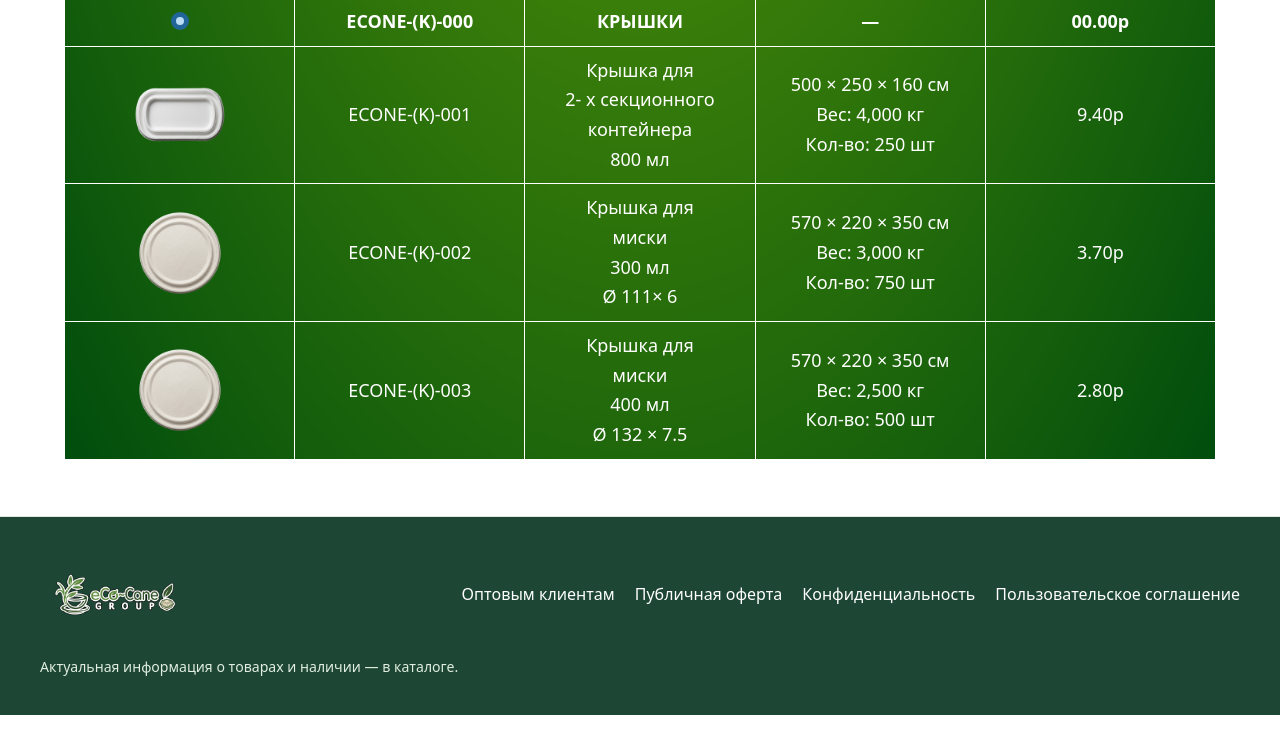
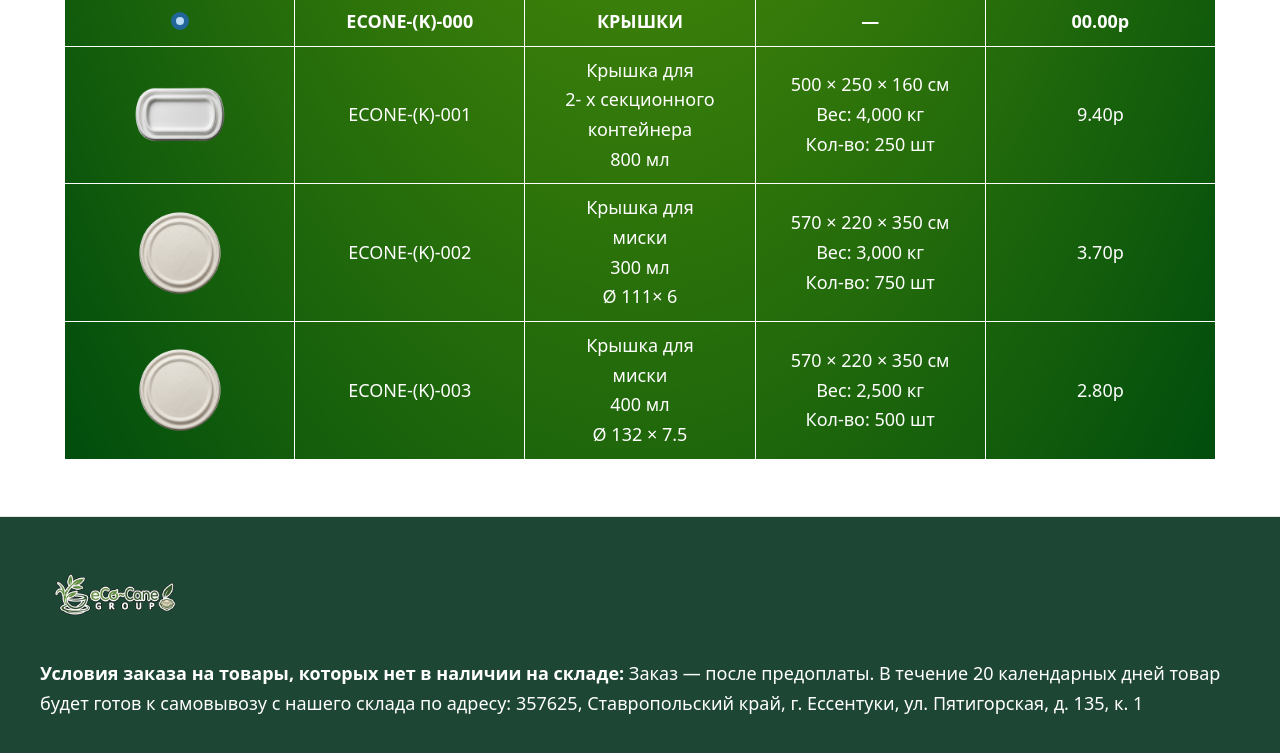
Before and after one commit to blvllxlam/E_PRICE, a plain HTML site: page ECONE/index.html in a window 1280 px wide. Shown: the part 2686-3439 px from the top of the page. Before the commit the page ends 3401 px from the top, so only its background shows below. Drawn offline with Linux system fonts and the light colour scheme; some packages are replaced by stand-ins of ours; no server answers; a script that the page names is missing.

Commit message:
Update price list footer with order terms

```diff
--- a/ECONE/index.html
+++ b/ECONE/index.html
@@ -2078,17 +2078,17 @@ tr[id^="category-"] { scroll-margin-top: 110px; }
 
 <footer class="wp-block-template-part">
 <div class="wp-block-group ecocane-footer has-global-padding is-layout-constrained wp-container-core-group-is-layout-1118af3f wp-block-group-is-layout-constrained" style="padding-top:36px;padding-right:24px;padding-bottom:36px;padding-left:24px">
-<div class="wp-block-group is-content-justification-space-between is-layout-flex wp-container-core-group-is-layout-17dd260b wp-block-group-is-layout-flex">
+<div class="wp-block-group ecocane-footer__content is-layout-flex wp-block-group-is-layout-flex">
 <a class="ecocane-brand" aria-label="eCoCane — главная">
 			<img decoding="async" src="./ECONE_files/ecocane-logo.png" alt="eCoCane — посуда из сахарного тростника">
 		</a>
-
-
-<nav class="items-justified-right wp-block-navigation is-content-justification-right is-layout-flex wp-container-core-navigation-is-layout-5f535dba wp-block-navigation-is-layout-flex" aria-label="Меню 3"><ul class="wp-block-navigation__container items-justified-right wp-block-navigation"><li class="wp-block-navigation-item wp-block-navigation-link"><a class="wp-block-navigation-item__content"><span class="wp-block-navigation-item__label">Оптовым клиентам</span></a></li><li class="wp-block-navigation-item wp-block-navigation-link"><a class="wp-block-navigation-item__content"><span class="wp-block-navigation-item__label">Публичная оферта</span></a></li><li class="wp-block-navigation-item wp-block-navigation-link"><a class="wp-block-navigation-item__content"><span class="wp-block-navigation-item__label">Конфиденциальность</span></a></li><li class="wp-block-navigation-item wp-block-navigation-link"><a class="wp-block-navigation-item__content"><span class="wp-block-navigation-item__label">Пользовательское соглашение</span></a></li></ul></nav></div>
-
-
-
-<p class="ecocane-footer__note wp-block-paragraph">Актуальная информация о товарах и наличии — в каталоге.</p>
+<div class="ecocane-footer__terms">
+<strong>Условия заказа на товары, которых нет в наличии на складе:</strong>
+<span>Заказ — после предоплаты.</span>
+<span>В течение 20 календарных дней товар будет готов к самовывозу с нашего склада по адресу:</span>
+<span>357625, Ставропольский край, г. Ессентуки, ул. Пятигорская, д. 135, к. 1</span>
+</div>
+</div>
 </div>
 </footer></div>
 
```
